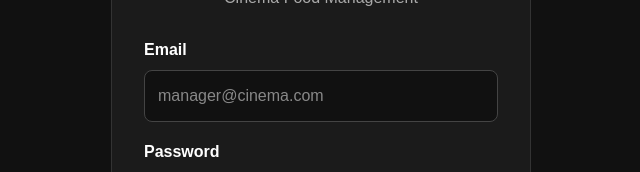
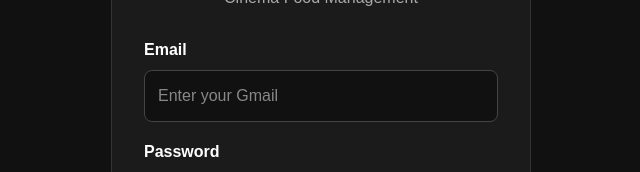
Before and after one commit to futuresucceder-lang/cinema-seat-food, a Next.js app: page /manager-login in a window 1280 px wide. Shown: the part 300-472 px from the top of the page, without its empty margins (319-959 px from the left). Built offline with nearby package versions, Linux system fonts and the light colour scheme.

Commit message:
Update page.tsx

```diff
--- a/app/manager-login/page.tsx
+++ b/app/manager-login/page.tsx
@@ -141,7 +141,7 @@ router.refresh();
             type="email"
             value={email}
             onChange={(event) => setEmail(event.target.value)}
-            placeholder="manager@cinema.com"
+            placeholder="Enter your Gmail"
             required
             autoComplete="email"
             style={{
```
